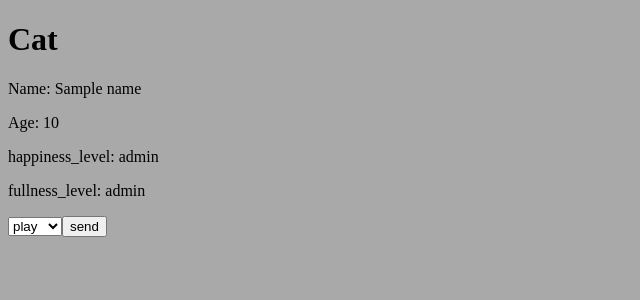
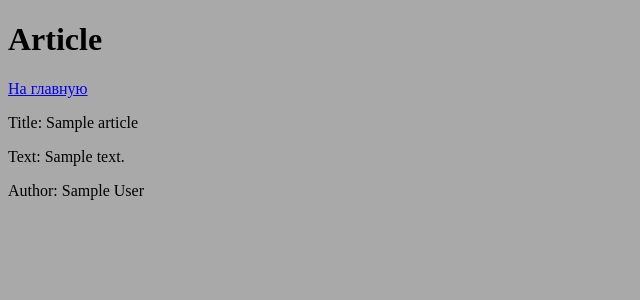
Before and after one commit to aidinkhod/hw52, a Django app: template source/webapp/templates/article.html in a window 1280 px wide. Shown: the top 300 px of the page, without its empty margins (0-640 px from the left). Run offline with Django 4.2, Linux system fonts and the light colour scheme; the template is opened without the code that fills it: most values are stand-ins (such as "Sample title", 1, 10 or a date in 2020).

Commit message:
внесены изменения

```diff
--- a/source/webapp/templates/article.html
+++ b/source/webapp/templates/article.html
@@ -4,25 +4,13 @@
 <head>
     <meta charset="UTF-8">
     <link rel="stylesheet" href="{% static 'css/style.css' %}">
-    <title>Cat</title>
+    <title>Article</title>
 </head>
 <body>
-<div>
-    <h1>Cat</h1>
-    <form action="article/add/" method="GET">
-    {% csrf_token %}
-    <p>Name: {{ name }}</p>
-    <p>Age: {{ age }}</p>
-    <p>happiness_level: {{ happiness_level }}</p>
-    <p>fullness_level: {{ fullness_level }}</p>
-    <select>
-      <option>play</option>
-      <option>feed</option>
-      <option>sleep</option>
-        <input type="submit" value="send">
-
-    </select>
-    </form>
-</div>
+    <h1>Article</h1>
+    <p><a href="/">На главную</a></p>
+    <p>Title: {{ article.title }}</p>
+    <p>Text: {{ article.text }}</p>
+    <p>Author: {{ article.author }}</p>
 </body>
 </html>
```
